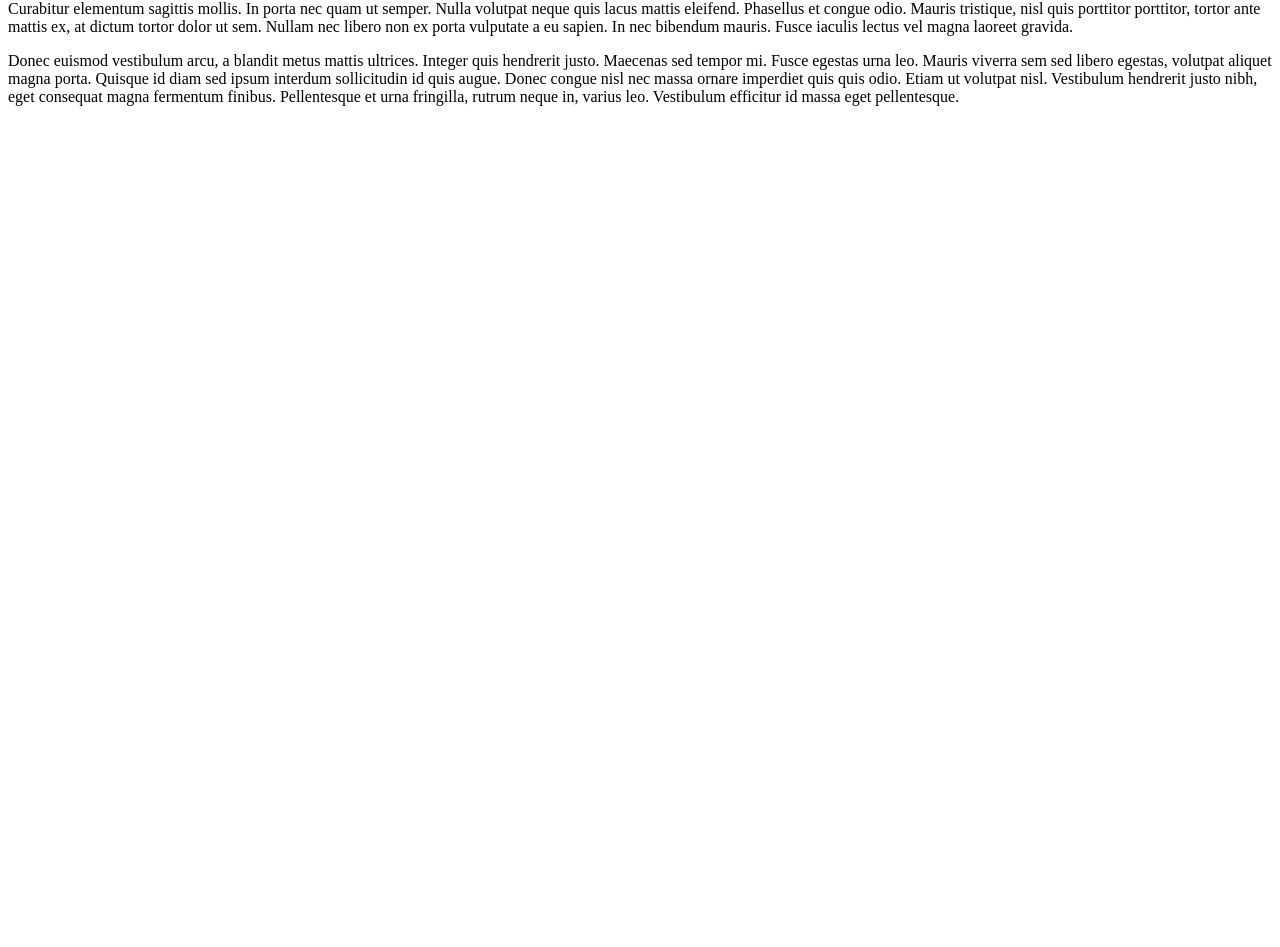
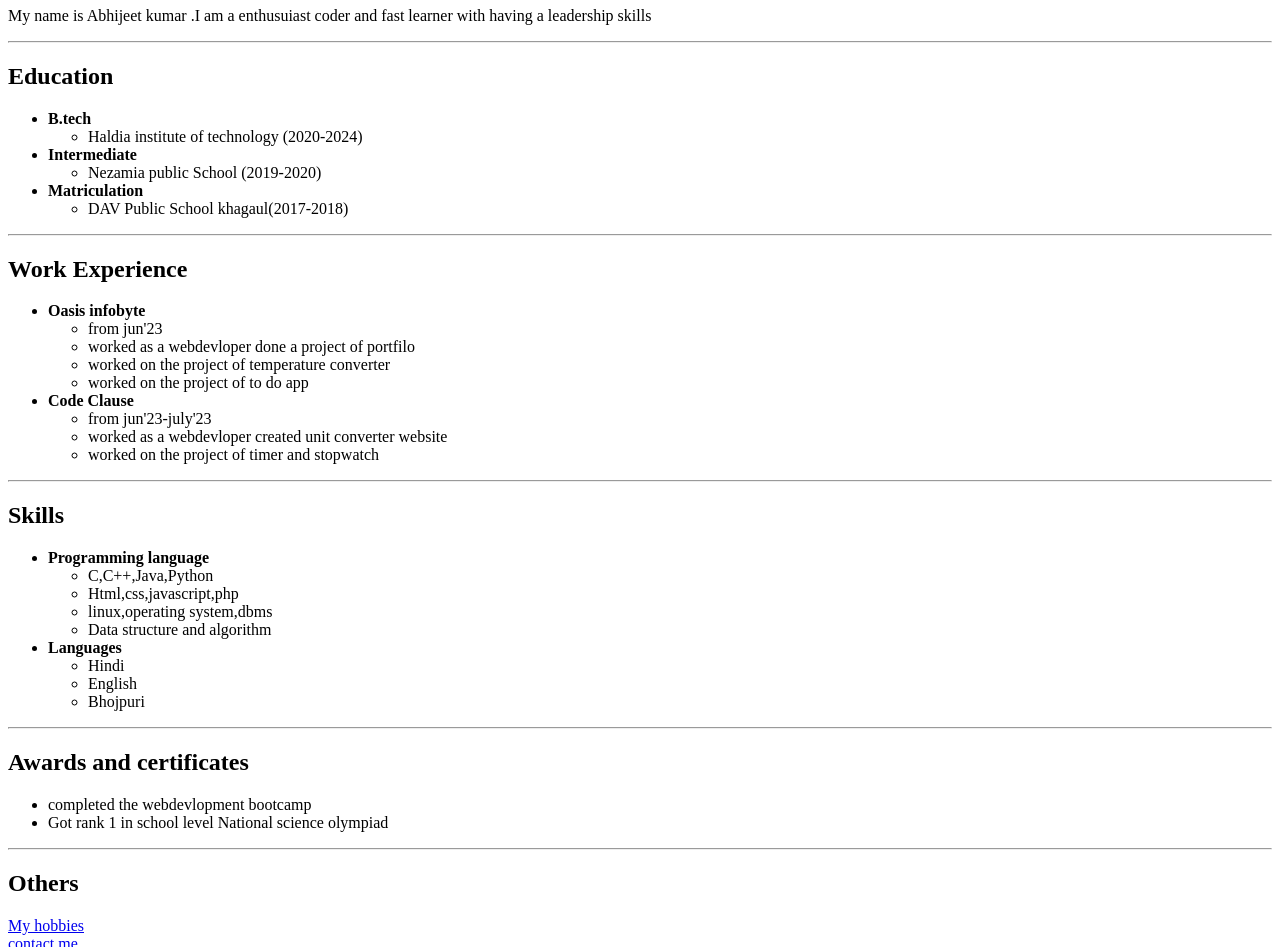
Before and after one commit to Abhijeet2940/html-portfolio, a plain HTML site: page public/about.html in a window 1280 px wide. Shown: the part 154-1101 px from the top of the page. Before the commit the page ends 800 px from the top, so only its background shows below. Drawn offline with Linux system fonts and the light colour scheme.

Commit message:
Update about.html

```diff
--- a/public/about.html
+++ b/public/about.html
@@ -1,20 +1,78 @@
-<h1>About Me</h1>
-<p>Lorem ipsum dolor sit amet, consectetur adipiscing elit. Pellentesque sem tellus, sagittis non odio nec, interdum
-  elementum lacus. Ut ac justo eget risus sollicitudin fringilla sed ut leo. Ut condimentum elit nec fermentum lobortis.
-  Quisque tincidunt quam nec tincidunt ullamcorper. Integer vitae pretium justo. In placerat volutpat pellentesque.
-  Etiam
-  gravida quam vitae odio pulvinar imperdiet. Vivamus venenatis gravida purus sit amet aliquet. Ut in nibh sed quam
-  laoreet lacinia. Cras cursus ut dui vitae posuere. Vivamus volutpat urna vitae odio fringilla placerat. Nulla vel
-  rhoncus sapien. Phasellus at interdum enim.</p>
+<!DOCTYPE html>
+<html lang="en">
+    <head>
+<meta charset="UTF-8">
+<title>My Resume</title>
+    </head>
+    <body>
+        <h1>My Resume</h1>
+<h2>Summary</h2>
+<img src="./WhatsApp Image 2023-06-26 at 15.48.50.jpg" height="100" alt="Abhijeet's pic" />
+<p>My name is Abhijeet kumar .I am a enthusuiast coder and fast learner with  having a leadership skills</p>
+<hr />
+<h2>Education</h2>
+<ul>
+    <li><b>B.tech </b>
+        <ul>
+            <li>Haldia institute of technology  (2020-2024)</li>
+        </ul>
+    </li>
+    <li><b>Intermediate</b>
+        <ul>
+            <li>Nezamia public School (2019-2020)</li>
+        </ul> </li>
+    <li><b>Matriculation</b>
+    <ul>
+       <li> DAV Public School khagaul(2017-2018)</li>
+    </li></ul>
+</ul>
+<hr/>
+<h2> Work Experience</h2>
+<ul>
+<li><b>Oasis infobyte</b>
+<ul>
+<li> from jun'23</li>
+    <li>worked as a webdevloper done a project of portfilo </li>
+    <li>worked on the project of temperature  converter</li>
+    <li>worked on the project of to do app</li>
+    </ul></li>
+  <li><b>Code Clause</b>
+<ul>
+    <li>from jun'23-july'23 </li>
+    <li>worked as a  webdevloper created  unit converter website</li>
+    <li>worked on the project of timer and stopwatch</li>
+</ul></li>
+</ul>
+<hr />
+<h2>Skills</h2>
+<ul>
+    <li><b>Programming language</b>
+    <ul><li>C,C++,Java,Python</li>
+    <li>Html,css,javascript,php</li>
+<li>linux,operating system,dbms</li>
+<li>Data structure and algorithm</li></ul>
+    </li>
+    <li><b>Languages</b></li>
+    <ul><li>Hindi</li>
+        <li>English</li>
+        <li>Bhojpuri</li>
+    </ul>
 
-<p>Curabitur elementum sagittis mollis. In porta nec quam ut semper. Nulla volutpat neque quis lacus mattis eleifend.
-  Phasellus et congue odio. Mauris tristique, nisl quis porttitor porttitor, tortor ante mattis ex, at dictum tortor
-  dolor
-  ut sem. Nullam nec libero non ex porta vulputate a eu sapien. In nec bibendum mauris. Fusce iaculis lectus vel magna
-  laoreet gravida.</p>
+</ul>
+<hr />
 
-<p>Donec euismod vestibulum arcu, a blandit metus mattis ultrices. Integer quis hendrerit justo. Maecenas sed tempor mi.
-  Fusce egestas urna leo. Mauris viverra sem sed libero egestas, volutpat aliquet magna porta. Quisque id diam sed ipsum
-  interdum sollicitudin id quis augue. Donec congue nisl nec massa ornare imperdiet quis quis odio. Etiam ut volutpat
-  nisl. Vestibulum hendrerit justo nibh, eget consequat magna fermentum finibus. Pellentesque et urna fringilla, rutrum
-  neque in, varius leo. Vestibulum efficitur id massa eget pellentesque.</p>
+   <h2> Awards and certificates</h2>
+    <ul>    <li>completed the webdevlopment bootcamp
+    </li>
+<li>Got rank 1 in school level National science olympiad</li>
+</ul>
+
+<hr />
+<h2>Others </h2>
+<p><a href="./hobbies.html">My hobbies</a> <br />
+<a href="./contact.html">contact me </a></p>
+    </body>
+    <footer>
+        <p>@abhijeetmishra2940 </p>
+    </footer>
+</html>
```
